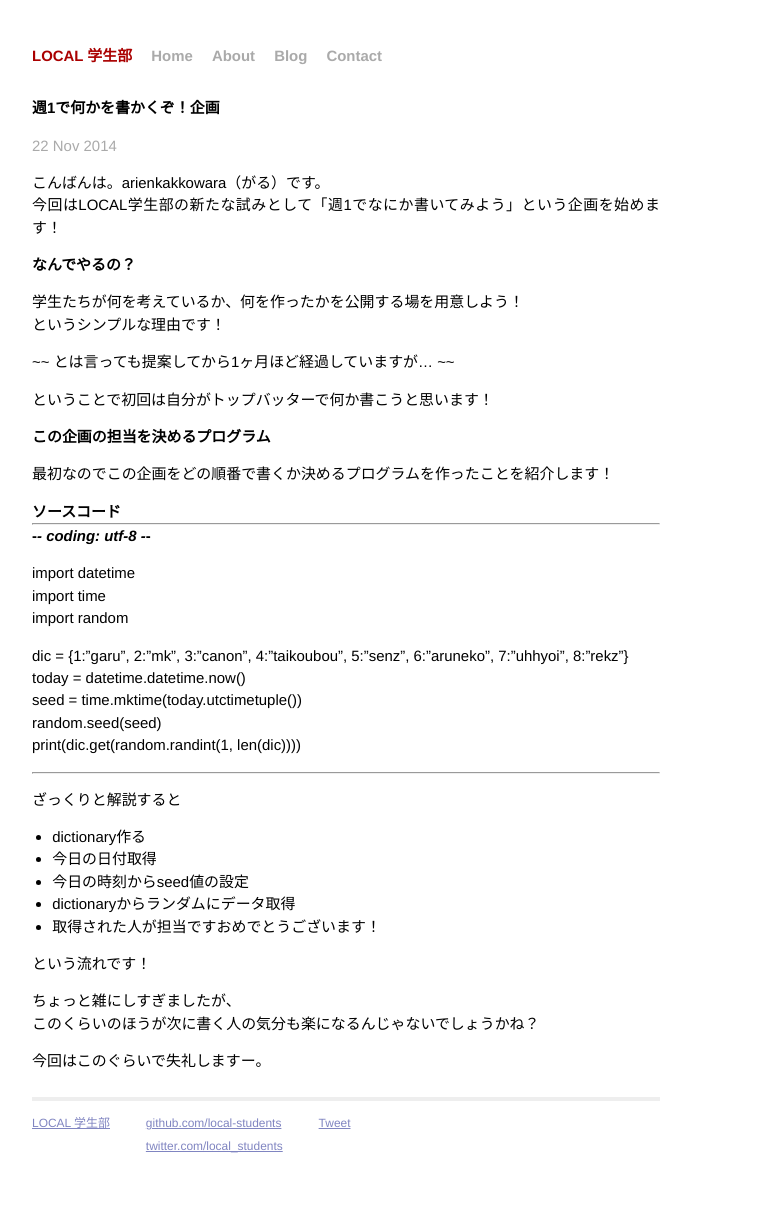
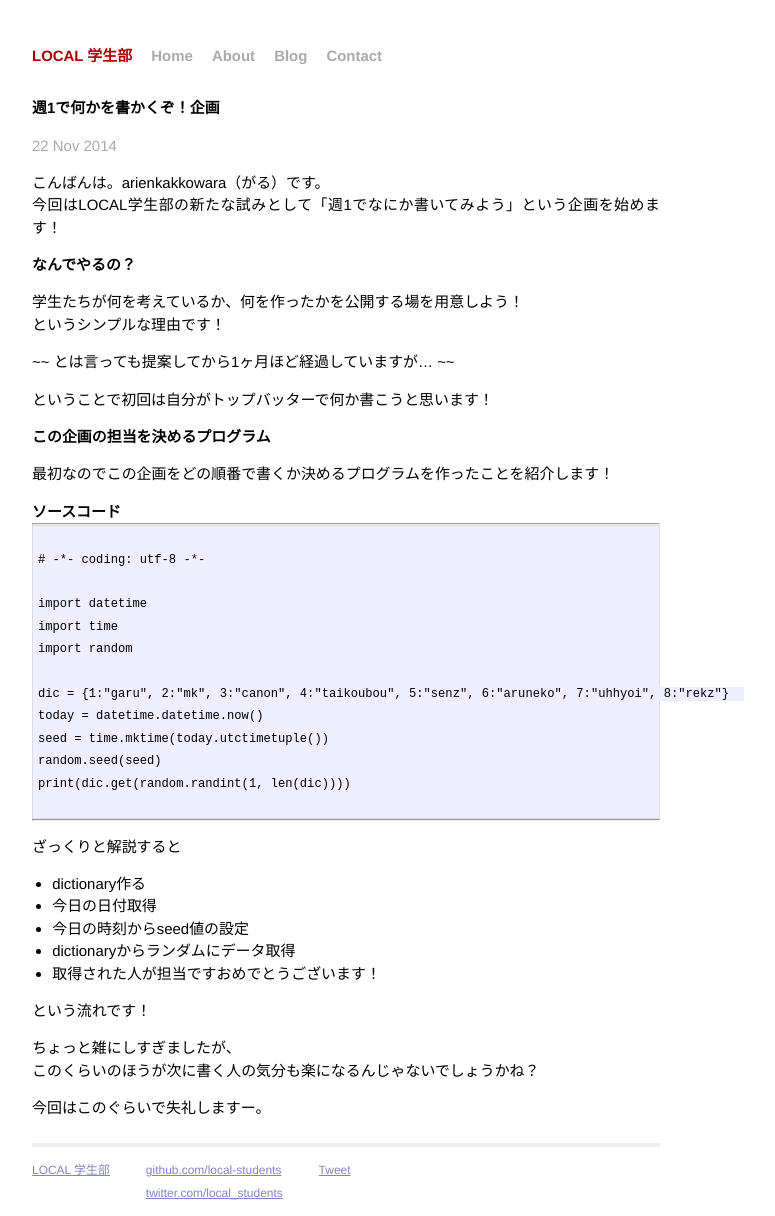
Before and after one commit to local-students/local-students.github.io, a Jekyll site: the page built from _posts/2014-11-22-doodling.markdown, in a window 1280 px wide. Shown: the whole page, without its empty margins (294-1069 px from the left). Built offline with Jekyll 4.4.1, drawn with Linux system fonts in a browser that asks for light colours; Markdown is read by kramdown in place of the engine named in the settings; comment, search, counter and statistics services are not loaded; before the commit the page ends 1169 px from its top, so only the background shows below that.

Commit message:
シンタックスハイライト
採用してみた

````diff
--- a/_posts/2014-11-22-doodling.markdown
+++ b/_posts/2014-11-22-doodling.markdown
@@ -25,6 +25,9 @@
 ## ソースコード
 
 -------------
+
+```python:hoge.py
+
 # -*- coding: utf-8 -*-
 
 import datetime
@@ -37,6 +40,7 @@
 random.seed(seed)
 print(dic.get(random.randint(1, len(dic))))
 
+```
 
 -------------
 
````
